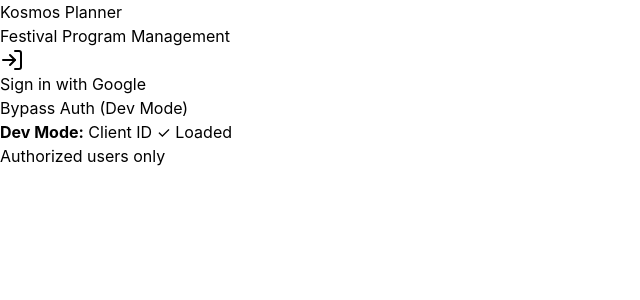
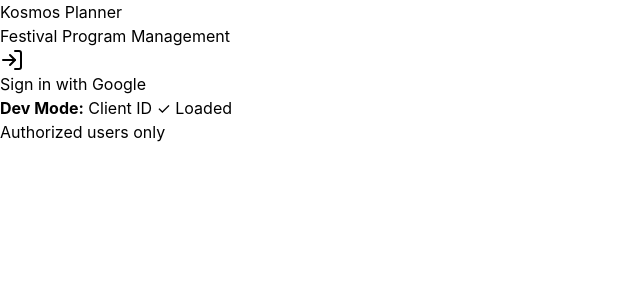
Before and after one commit to kT-IT-Experimente/kosmos-planer, a React (Vite) app in the folder kosmos-planer/: page / in a window 1280 px wide. Shown: the top 300 px of the page, without its empty margins (0-640 px from the left). Built offline with nearby package versions, Linux system fonts and the light colour scheme; no server answers.

Commit message:
feat: enforce strict Google OAuth, remove dev bypass mode

```diff
--- a/kosmos-planer/src/AuthGate.jsx
+++ b/kosmos-planer/src/AuthGate.jsx
@@ -137,11 +137,6 @@ function AuthGate({ onAuthSuccess }) {
             let isAuthorized = false;
             let role = 'GUEST';
 
-            // Allow dev bypass email or check the GAS backend
-            if (import.meta.env.DEV && userEmail === 'enrique.inofficial@gmail.com') {
-                isAuthorized = true;
-                role = 'ADMIN';
-            } else {
             try {
                 const apiUrl = localStorage.getItem('kosmos_curation_api_url') || import.meta.env.VITE_CURATION_API_URL;
                 if (apiUrl) {
@@ -163,7 +158,6 @@ function AuthGate({ onAuthSuccess }) {
                 console.error('[AuthGate] Failed to check authorization against backend:', apiErr);
                 // Fall fail-open if the API is unreachable so they can fix configs
                 isAuthorized = true;
-                }
             }
 
             if (isAuthorized) {
@@ -189,26 +183,6 @@ function AuthGate({ onAuthSuccess }) {
         } catch (err) {
             setError('Failed to validate user. Please try again.');
             console.error('[AuthGate] Validation error:', err);
-        }
-    };
-
-    const handleMockLogin = () => {
-        if (import.meta.env.DEV) {
-            const mockEmail = 'enrique.inofficial@gmail.com';
-            const mockToken = 'mock_dev_token_123';
-            localStorage.setItem('kosmos_user_session', JSON.stringify({
-                accessToken: mockToken,
-                email: mockEmail,
-                name: 'Dev User',
-                picture: '',
-                timestamp: Date.now()
-            }));
-            onAuthSuccess({
-                accessToken: mockToken,
-                email: mockEmail,
-                name: 'Dev User',
-                picture: ''
-            });
         }
     };
 
@@ -277,18 +251,6 @@ function AuthGate({ onAuthSuccess }) {
                     </button>
                 )}
 
-                {/* Dev Bypass Button */}
-                {import.meta.env.DEV && (
-                    <div className="mt-4">
-                        <button
-                            onClick={handleMockLogin}
-                            className="w-full bg-slate-100 hover:bg-slate-200 text-slate-700 font-medium py-2 px-4 rounded-lg border border-slate-300 transition-colors"
-                        >
-                            Bypass Auth (Dev Mode)
-                        </button>
-                    </div>
-                )}
-
                 {/* Developer Info */}
                 {import.meta.env.DEV && (
                     <div className="mt-6 p-3 bg-slate-50 rounded border border-slate-200 text-xs">
```
Lines whose indentation alone changed are shown as unchanged.
